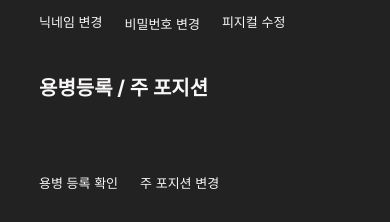
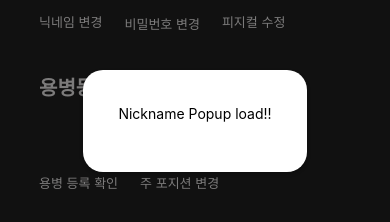
Before and after one commit to TEAM-REDCODE/buzzer-beater-frontend, a React Native app in the folder buzzerBeater-app/: screen /MyPageScreen in a window 390 px wide. Both pictures are taken after a click on the element 70 px from the left and 282 px from the top of the page. Shown: the part 301-523 px from the top of the page. Built offline with nearby package versions, Linux system fonts and the light colour scheme; no server answers; some icons are missing.

Commit message:
feat/mypagePopup
feat: connect icon to modal

fix: conflict

fix:conflict

fix:userState

error detect


Co-authored-by: 규성 임 <dla9319@korea.ac.kr>


Merge-request: BUZZER-BEATER-MR-61
Merged-by: 윤경 김 <rladbsrud011120@naver.com>

```diff
--- a/buzzerBeater-app/src/Common/baseURL.js
+++ b/buzzerBeater-app/src/Common/baseURL.js
@@ -1,3 +1,3 @@
-const baseURL = 'http://192.168.1.37:5000/'
+const baseURL = 'http://172.20.10.3:5000/'
 
 export default baseURL
--- /dev/null
+++ b/buzzerBeater-app/src/components/UI/MyPagePopup.jsx
@@ -0,0 +1,157 @@
+import React from 'react';
+import { StyleSheet, Text, TouchableWithoutFeedback, Modal, View, Alert } from 'react-native';
+
+const NicknamePopup = ({ modalVisible, setModalVisible }) => {
+  const closeModal = () => {
+    setModalVisible(false);
+  };
+
+  return (
+    <Modal
+      animationType="fade"
+      transparent={true}
+      visible={modalVisible}
+      onRequestClose={() => {
+        Alert.alert('Modal has been closed.');
+        setModalVisible(!modalVisible);
+      }}>
+      <TouchableWithoutFeedback onPress={closeModal}>
+        <View style={styles.overlay}>
+          <View style={styles.modalView}>
+            <Text style={styles.modalText}>Nickname Popup load!!</Text>
+          </View>
+        </View>
+      </TouchableWithoutFeedback>
+    </Modal>
+  );
+};
+
+const PasswordPopup = ({ modalVisible, setModalVisible }) => {
+  const closeModal = () => {
+    setModalVisible(false);
+  };
+
+  return (
+    <Modal
+      animationType="fade"
+      transparent={true}
+      visible={modalVisible}
+      onRequestClose={() => {
+        Alert.alert('Modal has been closed.');
+        setModalVisible(!modalVisible);
+      }}>
+      <TouchableWithoutFeedback onPress={closeModal}>
+        <View style={styles.overlay}>
+          <View style={styles.modalView}>
+            <Text style={styles.modalText}>PasswordPopup load!!</Text>
+          </View>
+        </View>
+      </TouchableWithoutFeedback>
+    </Modal>
+  );
+};
+
+const PhysicalPopup = ({ modalVisible, setModalVisible }) => {
+  const closeModal = () => {
+    setModalVisible(false);
+  };
+
+  return (
+    <Modal
+      animationType="fade"
+      transparent={true}
+      visible={modalVisible}
+      onRequestClose={() => {
+        Alert.alert('Modal has been closed.');
+        setModalVisible(!modalVisible);
+      }}>
+      <TouchableWithoutFeedback onPress={closeModal}>
+        <View style={styles.overlay}>
+          <View style={styles.modalView}>
+            <Text style={styles.modalText}>PhysicalPopup load!!</Text>
+          </View>
+        </View>
+      </TouchableWithoutFeedback>
+    </Modal>
+  );
+};
+
+const MecenearyPopup = ({ modalVisible, setModalVisible }) => {
+  const closeModal = () => {
+    setModalVisible(false);
+  };
+
+  return (
+    <Modal
+      animationType="fade"
+      transparent={true}
+      visible={modalVisible}
+      onRequestClose={() => {
+        Alert.alert('Modal has been closed.');
+        setModalVisible(!modalVisible);
+      }}>
+      <TouchableWithoutFeedback onPress={closeModal}>
+        <View style={styles.overlay}>
+          <View style={styles.modalView}>
+            <Text style={styles.modalText}>MecenearyPopup load!!</Text>
+          </View>
+        </View>
+      </TouchableWithoutFeedback>
+    </Modal>
+  );
+};
+
+const PositonPopup = ({ modalVisible, setModalVisible }) => {
+  const closeModal = () => {
+    setModalVisible(false);
+  };
+
+  return (
+    <Modal
+      animationType="fade"
+      transparent={true}
+      visible={modalVisible}
+      onRequestClose={() => {
+        Alert.alert('Modal has been closed.');
+        setModalVisible(!modalVisible);
+      }}>
+      <TouchableWithoutFeedback onPress={closeModal}>
+        <View style={styles.overlay}>
+          <View style={styles.modalView}>
+            <Text style={styles.modalText}>PositonPopup load!!</Text>
+          </View>
+        </View>
+      </TouchableWithoutFeedback>
+    </Modal>
+  );
+};
+
+const styles = StyleSheet.create({
+  overlay: {
+    flex: 1,
+    backgroundColor: 'rgba(0, 0, 0, 0.5)',
+    justifyContent: 'center',
+    alignItems: 'center',
+  },
+  modalView: {
+    margin: 20,
+    backgroundColor: 'white',
+    borderRadius: 20,
+    padding: 35,
+    alignItems: 'center',
+    shadowColor: '#000',
+    shadowOffset: {
+      width: 0,
+      height: 2,
+    },
+    shadowOpacity: 0.25,
+    shadowRadius: 4,
+    elevation: 5,
+  },
+  modalText: {
+    marginBottom: 15,
+    textAlign: 'center',
+  },
+});
+
+export {NicknamePopup, PasswordPopup, PhysicalPopup, MecenearyPopup, PositonPopup}
--- a/buzzerBeater-app/src/components/screen/MyPageScreen.jsx
+++ b/buzzerBeater-app/src/components/screen/MyPageScreen.jsx
@@ -12,12 +12,16 @@ import { UserContext } from '../../Common/UserContext';
 import { logout } from '../../APIs/signAPI';
 import { setNickname, setHeight, getUserInfo, getBelong, refresh} from '../../APIs/userAPI';
 import { getMeetinfo, createMeet, setMeet, deleteeUserMeet } from '../../APIs/meetAPI';
-
+import {NicknamePopup, PasswordPopup, PhysicalPopup, MecenearyPopup, PositonPopup} from '../UI/MyPagePopup';
 export default function MyPageScreen() {
   const { user, setUserData } = useContext(UserContext);
   const [newName, setNewname] = useState("gyural");
-  const [newHeight, setNewHeight] = useState(188.0);
-
+  const [newHeight, setNewHeightPopup] = useState(188.0);
+  const [nicknamePopup, setNicknamePopup] = useState(false)
+  const [passwordPopup, setPasswordPopup] = useState(false)
+  const [physicalPopup, setPhysicalPopup] = useState(false)
+  const [mecenearyPopup, setMecenearyPopup] = useState(false)
+  const [positonPopup, setPositonPopup] = useState(false)
   const sampletitle= "나랑 농구할사람2222"
   const maxperson = 6
   const place = "신정문 앞 농구장"
@@ -26,8 +30,22 @@ export default function MyPageScreen() {
     console.log(user);
   }, [user]);
 
-  const  handleNickName = async () =>{
-    await setNickname(newName)
+  const  handlePopup = (num) =>{
+    if(num===0){
+      setNicknamePopup(!nicknamePopup)
+    }
+    else if(num===1){
+      setPasswordPopup(!passwordPopup)
+    }
+    else if(num===2){
+      setPhysicalPopup(!physicalPopup)
+    }
+    else if(num===3){
+      setMecenearyPopup(!mecenearyPopup)
+    }
+    else if(num===4){
+      setPositonPopup(!positonPopup)
+    }
   }
   const handleHeight = async() =>{
     await setHeight(newHeight)
@@ -45,20 +63,26 @@ export default function MyPageScreen() {
 
           <Text style={styles.subtitle}>개인 정보</Text>
           <View style={styles.iconList}>
+            {/* SetNicname */}
+            <NicknamePopup modalVisible={nicknamePopup} setModalVisible={setNicknamePopup} />
             <View style={styles.iconBtn}>
-              <TouchableOpacity onPress={()=>{getBelong()}}>
+              <TouchableOpacity onPress={()=>{handlePopup(0)}}>
                 <Iconify icon="mdi:rename-outline" size={50} style={styles.iconStyle} />
               </TouchableOpacity >
-                <Text style={styles.iconText}>닉네임 변경</Text>
+              <Text style={styles.iconText}>닉네임 변경</Text>
             </View>
+            {/* SetPassword  */}
+            <PasswordPopup modalVisible={passwordPopup} setModalVisible={setPasswordPopup} />
             <View style={styles.iconBtn}>
-              <TouchableOpacity onPress={()=>{(getMeetinfo(1, 15))}}>
+              <TouchableOpacity onPress={()=>{(handlePopup(1))}}>
                 <Iconify icon="mdi:password-outline" size={50} style={styles.iconStyle} />
               </TouchableOpacity >
               <Text style={styles.iconText}>비밀번호 변경</Text>
             </View>
+            {/* SetPhysical */}
+            <PhysicalPopup modalVisible={physicalPopup} setModalVisible={setPhysicalPopup} />
             <View style={styles.iconBtn}>
-              <TouchableOpacity onPress={()=>{(handleHeight())}}>
+              <TouchableOpacity onPress={()=>{(handlePopup(2))}}>
                 <Iconify icon="mdi:human-male-height" size={50} style={styles.iconStyle} />
               </TouchableOpacity>
               <Text style={styles.iconText}>피지컬 수정</Text>
@@ -67,14 +91,19 @@ export default function MyPageScreen() {
 
           <Text style={styles.subtitle}>용병등록 / 주 포지션</Text>
           <View style={styles.iconList}>
+            {/* Get Mercenary */}
+            <MecenearyPopup modalVisible={mecenearyPopup} setModalVisible={setMecenearyPopup} />
             <View style={styles.iconBtn}>
-              <TouchableOpacity onPress={()=>{setMeet(1, "newtitle", 10, "newPlace", time, user.name)}}>
+              <TouchableOpacity onPress={()=>{handlePopup(3)}}>
                 <Iconify icon="fa6-solid:basketball" size={45} style={styles.iconStyle} />
               </TouchableOpacity>
               <Text style={styles.iconText}>용병 등록 확인</Text>
             </View>
+
+            {/* Set Positon */}
+            <PositonPopup modalVisible={positonPopup} setModalVisible={setPositonPopup} />
             <View style={styles.iconBtn}>
-              <TouchableOpacity>
+              <TouchableOpacity onPress={()=>{handlePopup(4)}}>
                 <Iconify icon="gis:position-man" size={45} style={styles.iconStyle} />
               </TouchableOpacity>
               <Text style={styles.iconText}>주 포지션 변경</Text>
@@ -90,6 +119,7 @@ export default function MyPageScreen() {
           </View>
         </View>
       </View>
+
   );
 };
 
```
